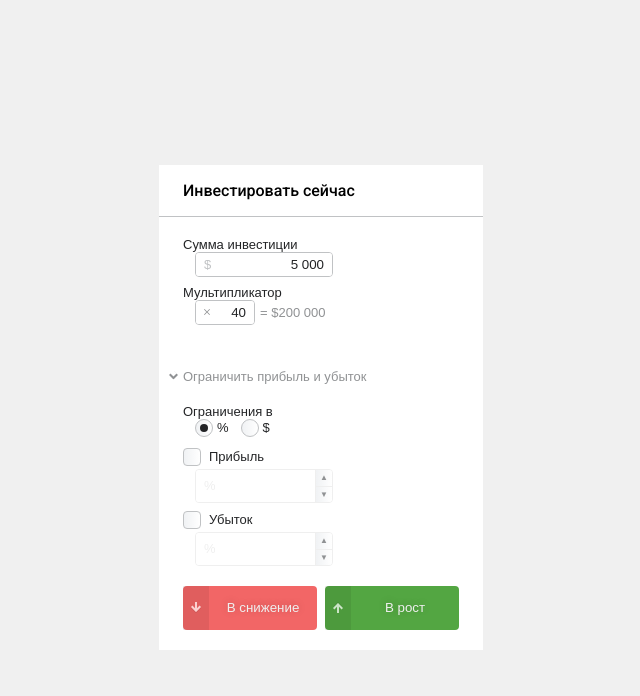
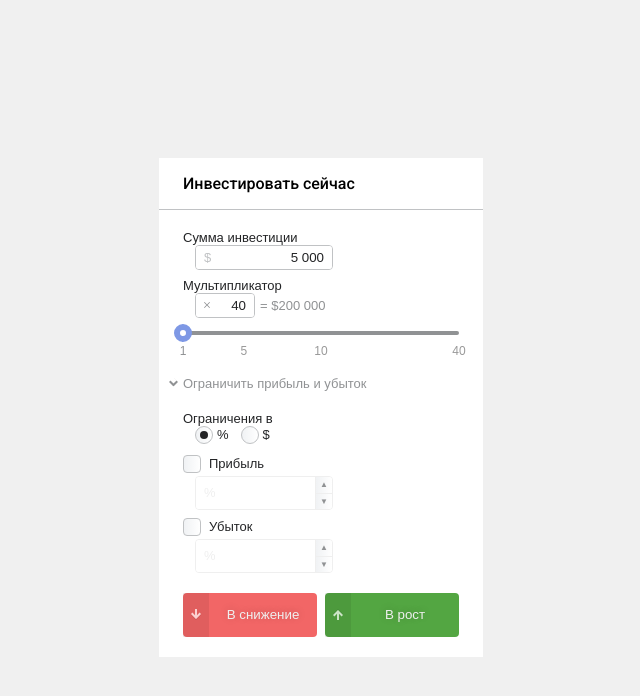
Before and after one commit to FrSnowy/Libertex-Test, a React (Create React App) app: page / in a window 1280 px wide. Shown: the top 696 px of the page, without its empty margins (327-967 px from the left). Built offline with nearby package versions, Linux system fonts and the light colour scheme.

Commit message:
slider magic

```diff
--- a/package.json
+++ b/package.json
@@ -3,7 +3,9 @@
   "version": "0.1.0",
   "private": true,
   "dependencies": {
+    "@types/rc-slider": "^9.3.1",
     "modern-css-reset": "^1.4.0",
+    "rc-slider": "^10.0.0",
     "react": "^18.2.0",
     "react-dom": "^18.2.0",
     "react-scripts": "5.0.1",
--- a/src/contexts/Theme.tsx
+++ b/src/contexts/Theme.tsx
@@ -18,6 +18,10 @@ export const theme = {
       self: '#fff',
       input: '#fff',
       other: 'linear-gradient(90deg, #f0f2f4, #fff)',
+      slider: {
+        track: '#909294',
+        control: '#7e98e5',
+      },
     },
     error: {
       light: '#f26666',
--- /dev/null
+++ b/src/features/Multiplicator/Slider/elements.ts
@@ -0,0 +1,67 @@
+import styled, { css } from 'styled-components';
+
+export const SliderWrapper = styled.div`
+  .rc-slider-handle {
+    z-index: 1;
+  }
+  .rc-slider-dot {
+    display: none;
+  }
+  .rc-slider-mark-text {
+    &:nth-child(2) {
+      left: 22% !important;
+    }
+    &:nth-child(3) {
+      left: 50% !important;
+    }
+  }
+  .rc-slider-handle {
+    //Correct position for 1-10 values
+    ${Array(10).fill(null).map((_, i) => css`
+      &[aria-valuenow="${i + 1}"] {
+        left: ${5.5 * i}% !important;
+        &~.rc-slider-track {
+          width: ${5.5 * i}% !important;
+        }
+      }
+    `)}
+
+    //Correct position for 11-40 values
+    ${Array(30).fill(null).map((_, i) => css`
+      &[aria-valuenow="${i + 11}"] {
+        left: ${50 + 1.7 * i}% !important;
+        &~.rc-slider-track {
+          width: ${50 + 1.7 * i}% !important;
+        }
+      }
+    `)}
+  }
+
+  ${p => css`
+    .rc-slider-rail {
+      background-color: ${p.theme.colors.controllers.slider.track};
+    }
+    .rc-slider-track {
+      background-color: ${p.theme.colors.controllers.slider.control};
+    }
+    .rc-slider-mark, .rc-slider-mark-text-active {
+      color: ${p.theme.colors.text.light};
+    }
+    .rc-slider-handle {
+      width: 18px;
+      height: 18px;
+      background-color: ${p.theme.colors.text.contrast};
+      border: ${p.theme.border(p.theme.colors.controllers.slider.control, 6)};
+      margin-top: -7px;
+      opacity: 1;
+      &:active {
+        box-shadow: none;
+      }
+
+      &.rc-slider-handle-dragging {
+        border: ${p.theme.border(p.theme.colors.controllers.slider.control, 6)};
+      }
+    }
+
+  `};
+`;
--- /dev/null
+++ b/src/features/Multiplicator/Slider/index.tsx
@@ -0,0 +1,40 @@
+import React from 'react';
+import Slider from 'rc-slider';
+import * as Elements from './elements';
+
+const dotMap = {
+  1: 1,
+  5: 5,
+  10: 10,
+  40: 40,
+};
+
+type SliderProps = {
+  current?: number,
+  onChange?: (v: number) => void,
+};
+
+const MultiplicatorSlider: React.FC<SliderProps> = ({ current, onChange }) => {
+  const [ref, setRef] = React.useState<HTMLDivElement | null>(null);
+
+  React.useEffect(() => {
+    if (!ref) return;
+    const slider = ref.firstChild as HTMLElement | null;
+    if (!slider) return;
+    const track = slider.querySelector('.rc-slider-track');
+    if (!track) return;
+    slider.appendChild(track);
+  }, [ref])
+
+  const onChangeHandler = React.useCallback((v: number | number[]) => {
+    onChange && onChange(v as number);
+  }, [onChange]);
+
+  return React.useMemo(() => (
+    <Elements.SliderWrapper ref={r => setRef(r)}>
+      <Slider min={1} max={40} dots={true} marks={dotMap} onChange={onChangeHandler}/>
+    </Elements.SliderWrapper>
+  ), [])
+}
+
+export default MultiplicatorSlider;
--- a/src/features/Multiplicator/index.tsx
+++ b/src/features/Multiplicator/index.tsx
@@ -4,12 +4,15 @@ import Input, { InputFormat } from 'components/Input';
 import { ReactComponent as MultipleIcon } from 'assets/multiple.svg';
 import WithLabel from 'components/WithLabel';
 import { FormContext, FormController } from 'contexts/Form';
+import Slider from 'rc-slider';
+import 'rc-slider/assets/index.css';
+import MultiplicatorSlider from './Slider';
 
 const Multiplicator: React.FC = () => {
   const { sumInv, mult, setMult } = React.useContext(FormContext);
 
-  const onChangeHandler = React.useCallback((v: string) => {
-    setMult(parseInt(v, 10) || 0);
+  const onChangeHandler = React.useCallback((v: string | number) => {
+    setMult(typeof v === 'string' ? parseInt(v, 10) || 0 : v);
   }, [setMult]);
 
   const errorView = React.useMemo(() => {
@@ -18,6 +21,7 @@ const Multiplicator: React.FC = () => {
   }, [mult]);
 
   return React.useMemo(() => (
+    <>
     <WithLabel label='Мультипликатор'>
       <Elements.InputWrapper>
         <Input
@@ -32,6 +36,8 @@ const Multiplicator: React.FC = () => {
         = ${InputFormat.number().to(sumInv * mult)}
       </Elements.FinalSum>
     </WithLabel>
+    <MultiplicatorSlider onChange={onChangeHandler} />
+    </>
   ), [sumInv, mult, onChangeHandler, errorView])
 }
 
--- a/src/index.tsx
+++ b/src/index.tsx
@@ -1,6 +1,7 @@
 import React from 'react';
 import 'modern-css-reset';
 import 'whatwg-fetch';
+import 'rc-slider/assets/index.css';
 import ReactDOM from 'react-dom/client';
 import App from './features/App';
 import { FormProvider } from 'contexts/Form';
```
Also changed, not shown: 1 other file (tests, documents, lock files or other folders).
